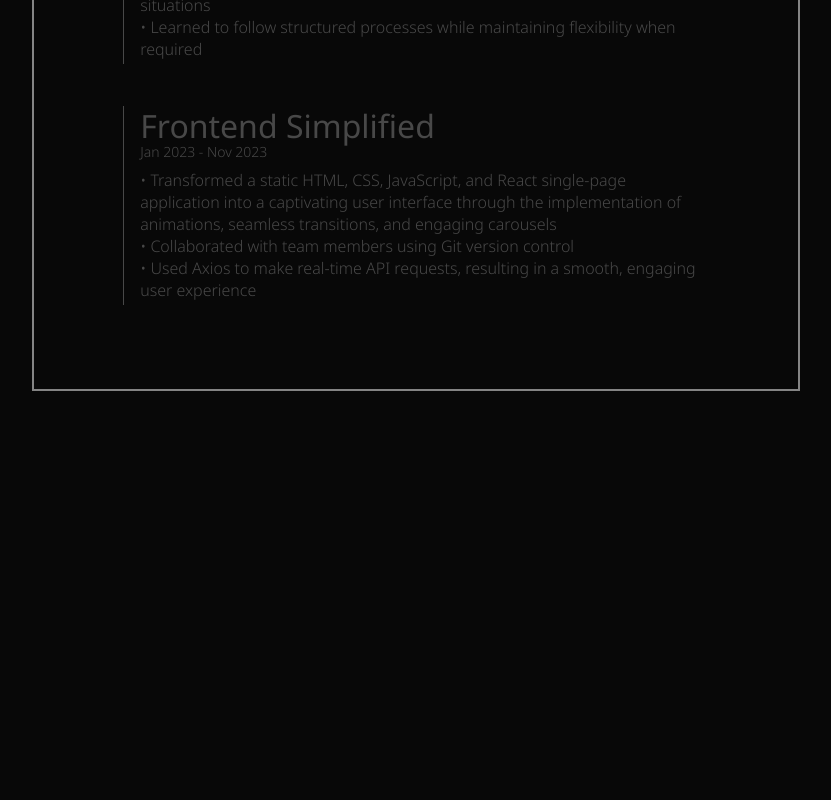
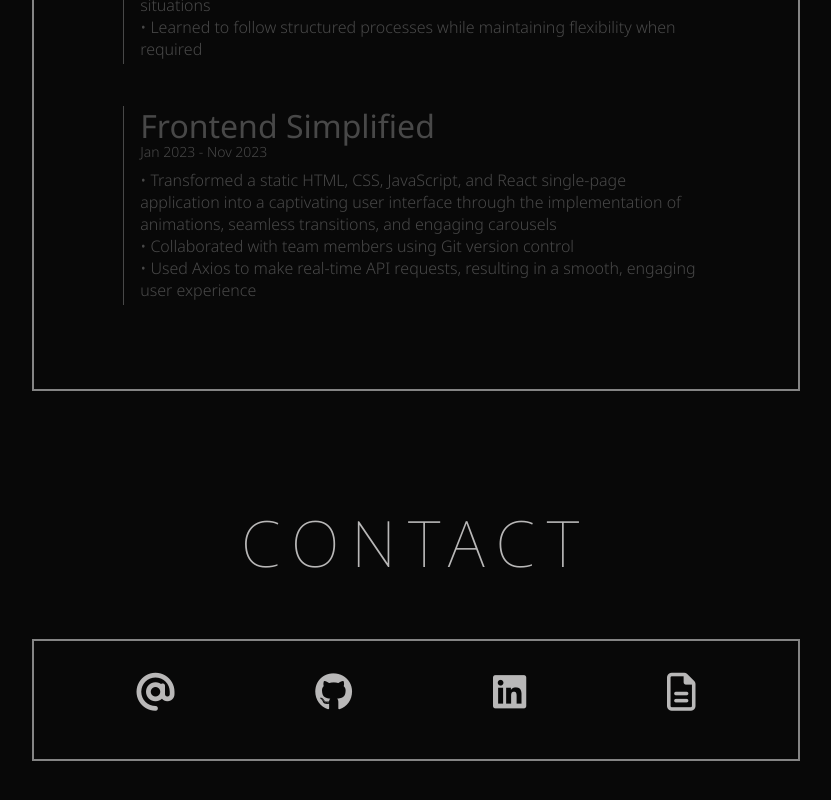
Before and after one commit to PatrikasDapsys/portfolio-2025, a Vue app: page / in a window 1280 px wide. Shown: the part 1654-2454 px from the top of the page, without its empty margins (224-1055 px from the left). Before the commit the page ends 2165 px from the top, so only its background shows below. Built offline with nearby package versions, Linux system fonts and the light colour scheme.

Commit message:
contact page links

```diff
--- a/src/App.vue
+++ b/src/App.vue
@@ -2,6 +2,7 @@
   <div :ref="contentContainerRefName">
     <HeroPage />
     <ExperiencePage />
+    <ContactPage />
   </div>
 </template>
 
@@ -10,6 +11,7 @@
 import HeroPage from './pages/hero/HeroPage.vue'
 import { useMouseEffect } from './composables/useMouseEffect'
 import ExperiencePage from './pages/experience/ExperiencePage.vue'
+import ContactPage from './pages/contact/ContactPage.vue'
 
 const contentContainerRefName = 'content-container'
 
--- /dev/null
+++ b/src/components/PageTitle.vue
@@ -0,0 +1,32 @@
+<template>
+  <div class="page-title">{{ title }}</div>
+</template>
+
+<script setup lang="ts">
+defineProps<{
+  title: string
+}>()
+</script>
+
+<style scoped lang="scss">
+@use '../styles/partials/_z-index';
+@use '../styles/partials/_breakpoints';
+
+.page-title {
+  text-transform: uppercase;
+  line-height: 1;
+  font-size: 32px;
+  letter-spacing: 6px;
+  margin-bottom: 64px;
+  z-index: z-index.$outer-text-z-index;
+
+  @media (min-width: breakpoints.$sm-screen-breakpoint) {
+    font-size: 48px;
+    letter-spacing: 12px;
+  }
+
+  @media (min-width: breakpoints.$md-screen-breakpoint) {
+    font-size: 64px;
+  }
+}
+</style>
--- /dev/null
+++ b/src/components/Popup.vue
@@ -0,0 +1,100 @@
+<template>
+  <a
+    class="popup"
+    :class="{ 'popup--tooltip-below': isTooltipBelow }"
+    target="_blank"
+    rel="nofollow noopener noindex"
+    :aria-label="hoverText"
+    :href="link"
+    :data-hover="hoverText"
+  >
+    <i :class="['popup__icon', iconClass]"></i>
+  </a>
+</template>
+
+<script setup lang="ts">
+defineProps<{
+  iconClass: string
+  link: string
+  hoverText: string
+  isTooltipBelow?: boolean
+}>()
+</script>
+
+<style scoped lang="scss">
+@use '../styles/partials/_breakpoints';
+@use '../styles/mixins.scss';
+
+$icon-size: 24px;
+$hover-text-padding: 6px;
+$animation-duration: 300ms;
+
+$popup-tooltip-left: '&:not(.popup--tooltip-below)::before';
+
+.popup {
+  position: relative;
+  transition: filter $animation-duration ease-in-out;
+
+  &__icon {
+    font-size: $icon-size;
+  }
+
+  &::before {
+    display: none;
+    opacity: 0;
+    @include mixins.transition-mixin($animation-duration, ease, transform, right, top);
+    content: attr(data-hover);
+    position: absolute;
+    transform: scale(0.5);
+    pointer-events: none;
+    white-space: nowrap;
+
+    @media (min-width: breakpoints.$md-screen-breakpoint) {
+      display: block;
+    }
+  }
+
+  &:hover {
+    filter: brightness(1.5);
+
+    &::before {
+      pointer-events: unset;
+      opacity: 1;
+    }
+  }
+
+  #{$popup-tooltip-left} {
+    padding: $hover-text-padding;
+    padding-right: $icon-size;
+    right: -100%;
+    top: calc($hover-text-padding * -2);
+  }
+
+  &:hover {
+    #{$popup-tooltip-left} {
+      transform: unset;
+      right: 100%;
+    }
+  }
+
+  &--tooltip-below {
+    &:before {
+      padding: $hover-text-padding;
+      left: 50%;
+      top: 0;
+      transform: translateX(-50%) scale(0.5);
+    }
+  }
+
+  &--tooltip-below {
+    &:hover::before {
+      top: 100%;
+      transform: translateX(-50%) scale(1);
+    }
+  }
+
+  &--tooltip-below &__icon {
+    font-size: 38px;
+  }
+}
+</style>
--- a/src/data/heroPopupData.ts
+++ b/src/data/popupData.ts
@@ -37,4 +37,4 @@
   },
 ]
 
-export { popupData }
+export default popupData
--- /dev/null
+++ b/src/pages/contact/ContactLinks.vue
@@ -0,0 +1,52 @@
+<template>
+  <ul class="page-links">
+    <li class="page-links__link" v-for="entry in popupData">
+      <Popup
+        :iconClass="entry.iconClass"
+        :link="entry.link"
+        :hoverText="entry.hoverText"
+        isTooltipBelow
+      />
+    </li>
+  </ul>
+</template>
+
+<script setup lang="ts">
+import popupData from '@/data/popupData'
+import Popup from '../../components/Popup.vue'
+</script>
+
+<style scoped lang="scss">
+@use '../../styles/partials/_colors';
+@use '../../styles/partials/_z-index';
+@use '../../styles/partials/_breakpoints';
+
+$links-gap: 24px;
+
+.page-links {
+  display: flex;
+  width: 100%;
+  padding: 32px;
+  border: 2px solid colors.$base-text-color-dark;
+  list-style: none;
+  flex-wrap: wrap;
+  gap: $links-gap;
+
+  &__link {
+    display: flex;
+    justify-content: center;
+    width: calc(50% - $links-gap / 2);
+  }
+
+  @media (min-width: breakpoints.$md-screen-breakpoint) {
+    padding-bottom: 48px;
+    flex-wrap: nowrap;
+    gap: unset;
+    justify-content: space-around;
+
+    &__link {
+      width: unset;
+    }
+  }
+}
+</style>
--- /dev/null
+++ b/src/pages/contact/ContactPage.vue
@@ -0,0 +1,37 @@
+<template>
+  <div class="contact-page">
+    <PageTitle :title="PAGE_TITLE" />
+    <ContactLinks />
+  </div>
+</template>
+
+<script setup lang="ts">
+import PageTitle from '@/components/PageTitle.vue'
+import ContactLinks from './ContactLinks.vue'
+
+const PAGE_TITLE = 'Contact'
+</script>
+
+<style scoped lang="scss">
+@use '../../styles/partials/_colors';
+@use '../../styles/partials/_z-index';
+@use '../../styles/partials/_breakpoints';
+
+$links-gap: 24px;
+
+.contact-page {
+  display: flex;
+  flex-direction: column;
+  align-items: center;
+  height: 100vh; // TODO: remove
+  padding: 0 32px;
+
+  @media (min-width: breakpoints.$md-screen-breakpoint) {
+    padding: 0 10%;
+  }
+
+  @media (min-width: breakpoints.$lg-screen-breakpoint) {
+    padding: 0 20%;
+  }
+}
+</style>
--- a/src/pages/experience/ExperiencePage.vue
+++ b/src/pages/experience/ExperiencePage.vue
@@ -1,6 +1,6 @@
 <template>
   <div :id="IdEnum.EXPERIENCE" class="experience-page">
-    <h2 class="experience-page__title">Experience</h2>
+    <PageTitle :title="PAGE_TITLE" />
     <div class="experience-page__content">
       <ExperienceEntry
         v-for="entry in experienceData"
@@ -18,6 +18,9 @@
 import ExperienceEntry from './components/ExperienceEntry.vue'
 import MaskGroup from './MaskGroup.vue'
 import experienceData from '@/data/experienceData'
+import PageTitle from '@/components/PageTitle.vue'
+
+const PAGE_TITLE = 'Experience'
 </script>
 
 <style scoped lang="scss">
--- a/src/pages/hero/HeroPage.vue
+++ b/src/pages/hero/HeroPage.vue
@@ -34,8 +34,8 @@
 <!-- TODO: mobile -->
 <script setup lang="ts">
 import { IdEnum } from '@/enums/id'
-import { popupData } from '@/data/heroPopupData'
-import Popup from './components/Popup.vue'
+import popupData from '@/data/popupData'
+import Popup from '../../components/Popup.vue'
 import MaskGroup from './MaskGroup.vue'
 import ThemeSwitcher from './ThemeSwitcher.vue'
 
--- a/src/pages/hero/components/Popup.vue
+++ /dev/null
@@ -1,63 +0,0 @@
-<template>
-  <a
-    class="popup"
-    target="_blank"
-    rel="nofollow noopener noindex"
-    :aria-label="hoverText"
-    :href="link"
-    :data-hover="hoverText"
-  >
-    <i :class="['popup__icon', iconClass]"></i>
-  </a>
-</template>
-
-<script setup lang="ts">
-defineProps<{
-  iconClass: string
-  link: string
-  hoverText: string
-}>()
-</script>
-
-<style scoped lang="scss">
-@use '../../../styles/partials/_breakpoints';
-
-$icon-size: 24px;
-$hover-text-padding: 6px;
-
-.popup {
-  position: relative;
-
-  &__icon {
-    font-size: $icon-size;
-  }
-
-  &:before {
-    display: none;
-    opacity: 0;
-    transition: all 0.3s ease;
-    content: attr(data-hover);
-    padding: $hover-text-padding;
-    padding-right: $icon-size;
-    position: absolute;
-    right: -100%;
-    transform: scale(0.5);
-    top: calc($hover-text-padding * -2);
-    pointer-events: none;
-    white-space: nowrap;
-
-    @media (min-width: breakpoints.$md-screen-breakpoint) {
-      display: block;
-    }
-  }
-
-  &:hover {
-    &::before {
-      pointer-events: unset;
-      opacity: 1;
-      right: 100%;
-      transform: unset;
-    }
-  }
-}
-</style>
```
